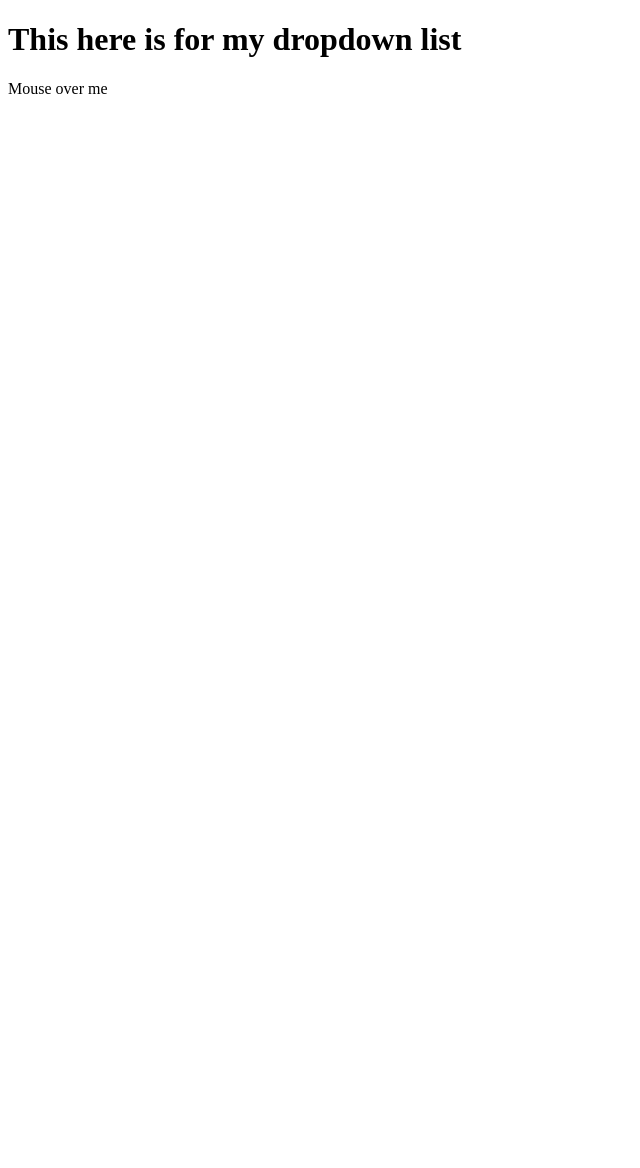
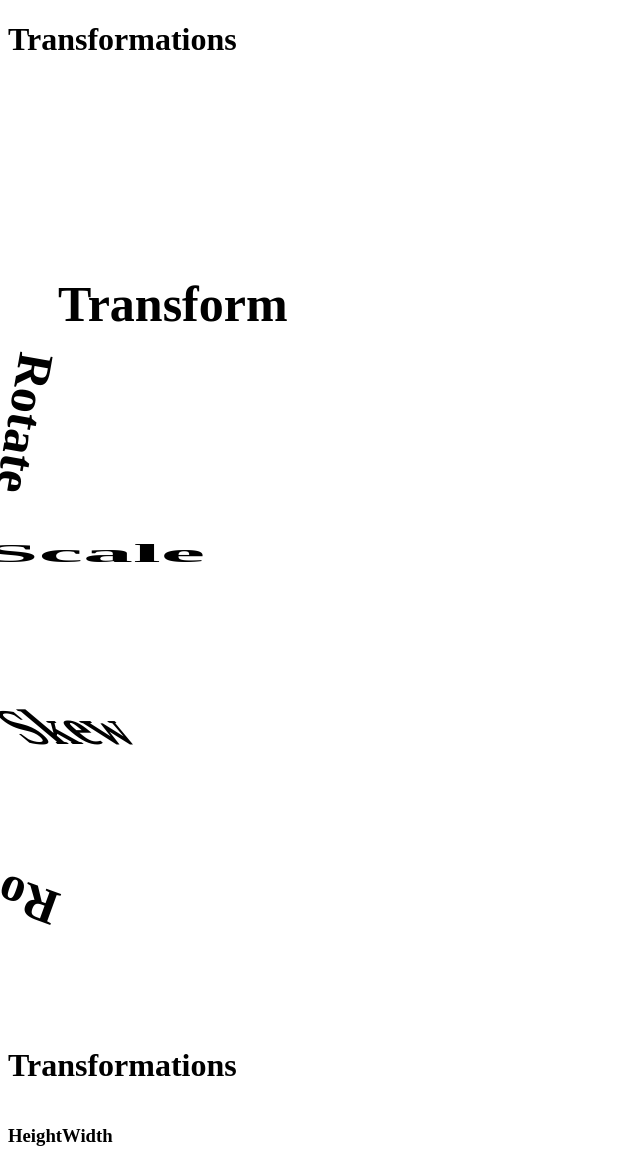
Before and after one commit to walidshaba/E-Eatery, a plain HTML site: page drop.html in a window 1280 px wide. Shown: the whole page, without its empty margins (0-640 px from the left). Before the commit the page ends 800 px from the top, so only its background shows below. Drawn offline with Linux system fonts and the light colour scheme.

Commit message:
ok nigga

```diff
--- a/drop.css
+++ b/drop.css
@@ -1,20 +1,46 @@
-.dropdown
-{
-    position: relative;
-    display: inline-block;
-}
-.dropdown-content
-{
-    display: none;
-    position: absolute;
-    background-color: #f9f9f9;
-    min-width: 160px;
-    box-shadow: 0px 8px 16px 0px rgba(0,0,0,0.2);
-    padding: 12px 16px;
-    z-index: 1;
+.translate{
+    width: 500px;
+    font-size: 50px;
+    transform: translate(50px,100px);
 }
 
-.dropdown:hover .dropdown-content
+.rotate
 {
-    display: block;
+    width: 50px;
+    font-size: 50px;
+    transform: rotate(100deg);
 }
+.scale
+{
+    width: 50px;
+    font-size: 50px;
+    transform: scale(2,0.5);
+
+}
+.skew
+{
+    width: 50px;
+    font-size: 50px;
+    transform: skew(50deg);
+}
+.rotateZ
+{
+    width: 50px;
+    font-size: 50px;
+    transform: rotateZ(200deg);
+}
+.trans
+{
+    display: inline-block;
+    transition: transform 3s, font-size 2s, background-color 3s,color 2s;
+}
+.trans:hover
+{
+    cursor: pointer;
+    transform:scale(2,2);
+    transform: rotate(-360deg);
+    color: red ;
+    background-color: chartreuse;
+    font-size: 30px;
+    box-shadow: 5px 10px 8px #000;
+}
--- a/drop.html
+++ b/drop.html
@@ -8,15 +8,17 @@
     <title>Document</title>
 </head>
 <body>
-    <h1>This here is for my dropdown list </h1>
-    <div class="dropdown">
-        <span>Mouse over me</span>
-        <div class="dropdown-content">
-            <p>Hello World</p>
-            <p>Hello World</p>
-            <p>Hello World</p>
-            <p>Hello World</p>
-        </div>
+    <div class="transform">
+        <h1> Transformations</h1>
+        <h6 class="translate ">Transform</h6>
+        <h6 class="rotate">Rotate</h6>
+        <h6 class="scale">Scale</h6>
+        <h6 class="skew">Skew</h6>
+        <h6 class="rotateZ">RotateZ</h6>
+    </div>
+    <div class="Transition">
+        <h1>Transformations</h1>
+        <h3 class="trans">HeightWidth</h3>
     </div>
 </body>
 </html>
```
